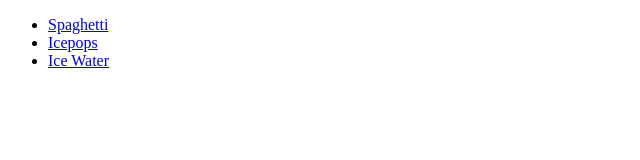
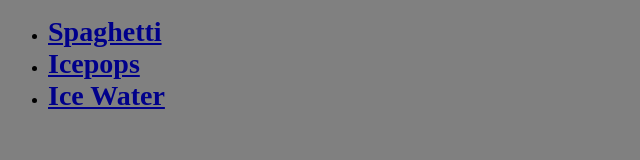
Before and after one commit to alexkeener318/odin-recipes, a plain HTML site: page index.html in a window 1280 px wide. Shown: the whole page, without its empty margins (0-640 px from the left). Drawn offline with Linux system fonts and the light colour scheme.

Commit message:
Add styling to homepage

```diff
--- a/index.html
+++ b/index.html
@@ -3,6 +3,7 @@
     <head>
         <meta charset="UTF-8">
         <title>Recipes</title>
+        <link rel="stylesheet" href="style.css">
     </head>
     <body>
         <ul>
--- a/style.css
+++ b/style.css
@@ -0,0 +1,9 @@
+a {
+    color: darkblue;
+    font-weight: bold;
+    font-size: 28px;
+}
+
+*{
+    background-color: gray;
+}
```
